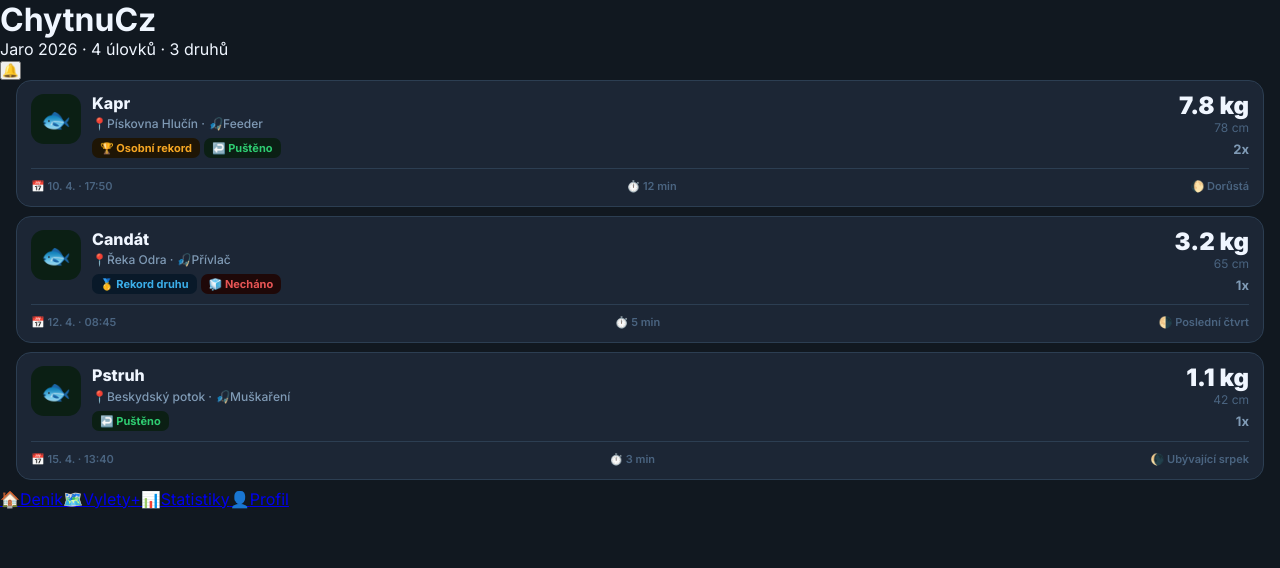
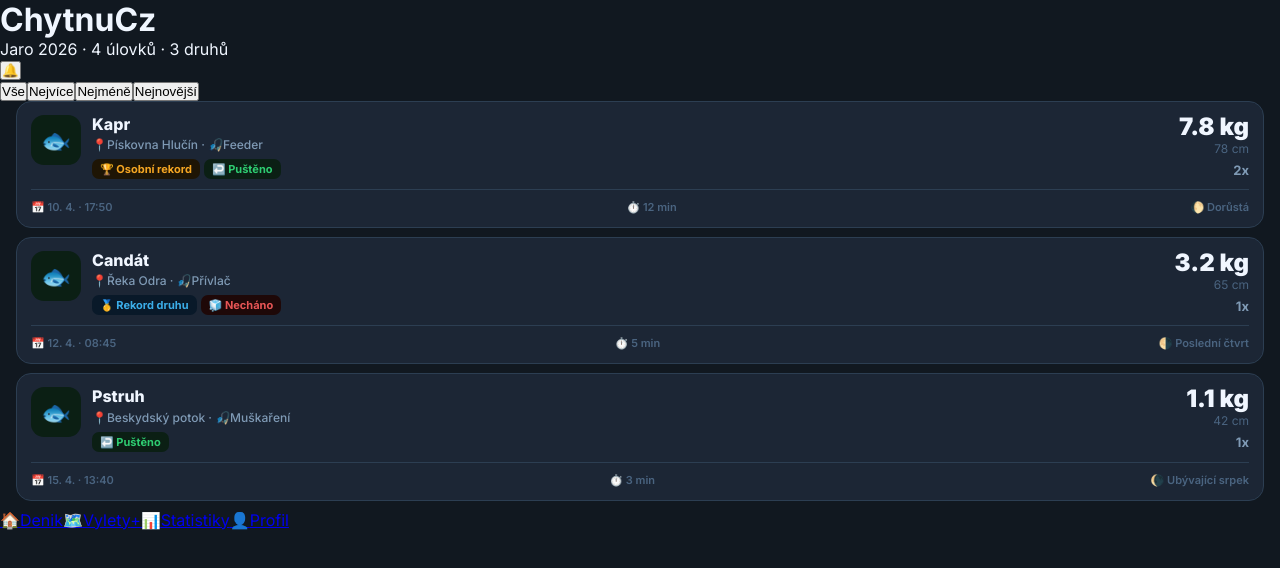
Before and after one commit to Moravec291678/chytnu.cz, a React (Vite) app: page / in a window 1280 px wide. Shown: the top 568 px of the page. Built offline with nearby package versions, Linux system fonts and the light colour scheme.

Commit message:
feat: add species sort (most/least caught, newest)

```diff
--- a/src/context/CatchContext.jsx
+++ b/src/context/CatchContext.jsx
@@ -2,6 +2,7 @@ import { createContext, useReducer, useContext } from "react";
 import { TEST_CATCHES } from "../utils/mockData";
 const initialState = {
   catches: TEST_CATCHES,
+  sortBy: "vse",
 };
 
 function catchReducer(state, action) {
@@ -25,6 +26,11 @@ function catchReducer(state, action) {
             : item;
         }),
       };
+    case "SET_SORT":
+      return {
+        ...state,
+        sortBy: action.payload,
+      };
   }
 }
 export const CatchContext = createContext();
--- a/src/pages/HomePage.jsx
+++ b/src/pages/HomePage.jsx
@@ -19,7 +19,24 @@ function HomePage() {
 
     return acc;
   }, {});
+
   const speciesGroups = Object.entries(reducedCatches);
+  const sortedCatches = speciesGroups.sort(
+    (
+      [, { count: aCount, catches: aCatches }],
+      [, { count: bCount, catches: bCatches }],
+    ) => {
+      if (state.sortBy === "nejvice") return bCount - aCount;
+      if (state.sortBy === "nejmene") return aCount - bCount;
+      if (state.sortBy === "nejnovejsi") {
+        return (
+          Math.max(...bCatches.map((item) => item.caughtAt)) -
+          Math.max(...aCatches.map((item) => item.caughtAt))
+        );
+      }
+      return 0;
+    },
+  );
   return (
     <Layout>
       <header className="home-header">
@@ -40,11 +57,37 @@ function HomePage() {
             <button>🔔</button>
           </div>
         </div>
-        <div className="home-header-bottom">
 
+        <div className="home-header-sort">
+          <button
+            onClick={() => dispatch({ type: "SET_SORT", payload: "vse" })}
+            className="btn-sort"
+          >
+            Vše
+          </button>
+          <button
+            onClick={() => dispatch({ type: "SET_SORT", payload: "nejvice" })}
+            className="btn-sort"
+          >
+            Nejvíce
+          </button>
+          <button
+            onClick={() => dispatch({ type: "SET_SORT", payload: "nejmene" })}
+            className="btn-sort"
+          >
+            Nejméně
+          </button>
+          <button
+            onClick={() =>
+              dispatch({ type: "SET_SORT", payload: "nejnovejsi" })
+            }
+            className="btn-sort"
+          >
+            Nejnovější
+          </button>
         </div>
       </header>
-      {speciesGroups.map(([speciesKey, data]) => {
+      {sortedCatches.map(([speciesKey, data]) => {
         const biggest = data.catches.reduce((max, item) => {
           return item.weightKg > max.weightKg ? item : max;
         });
```
